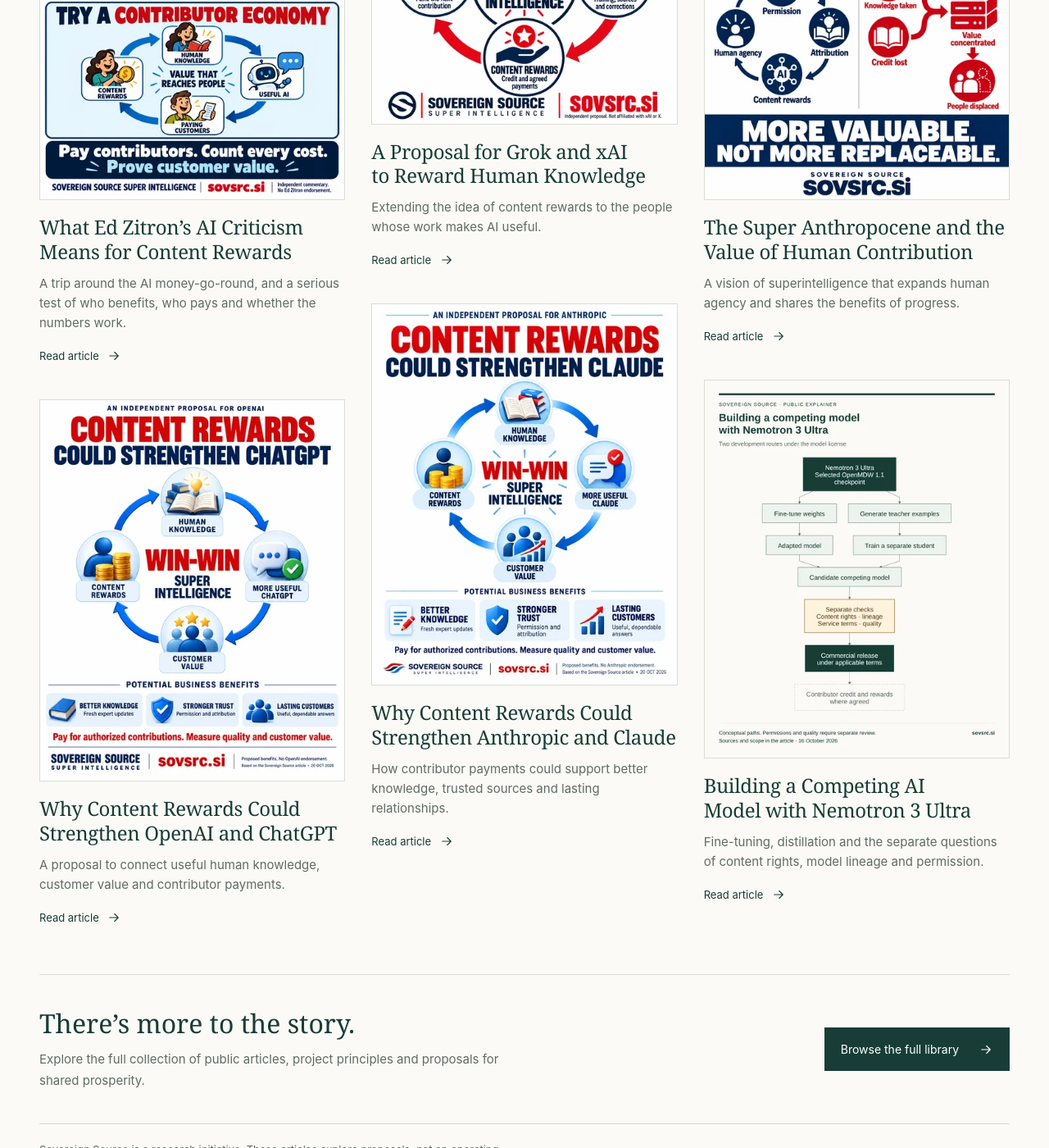
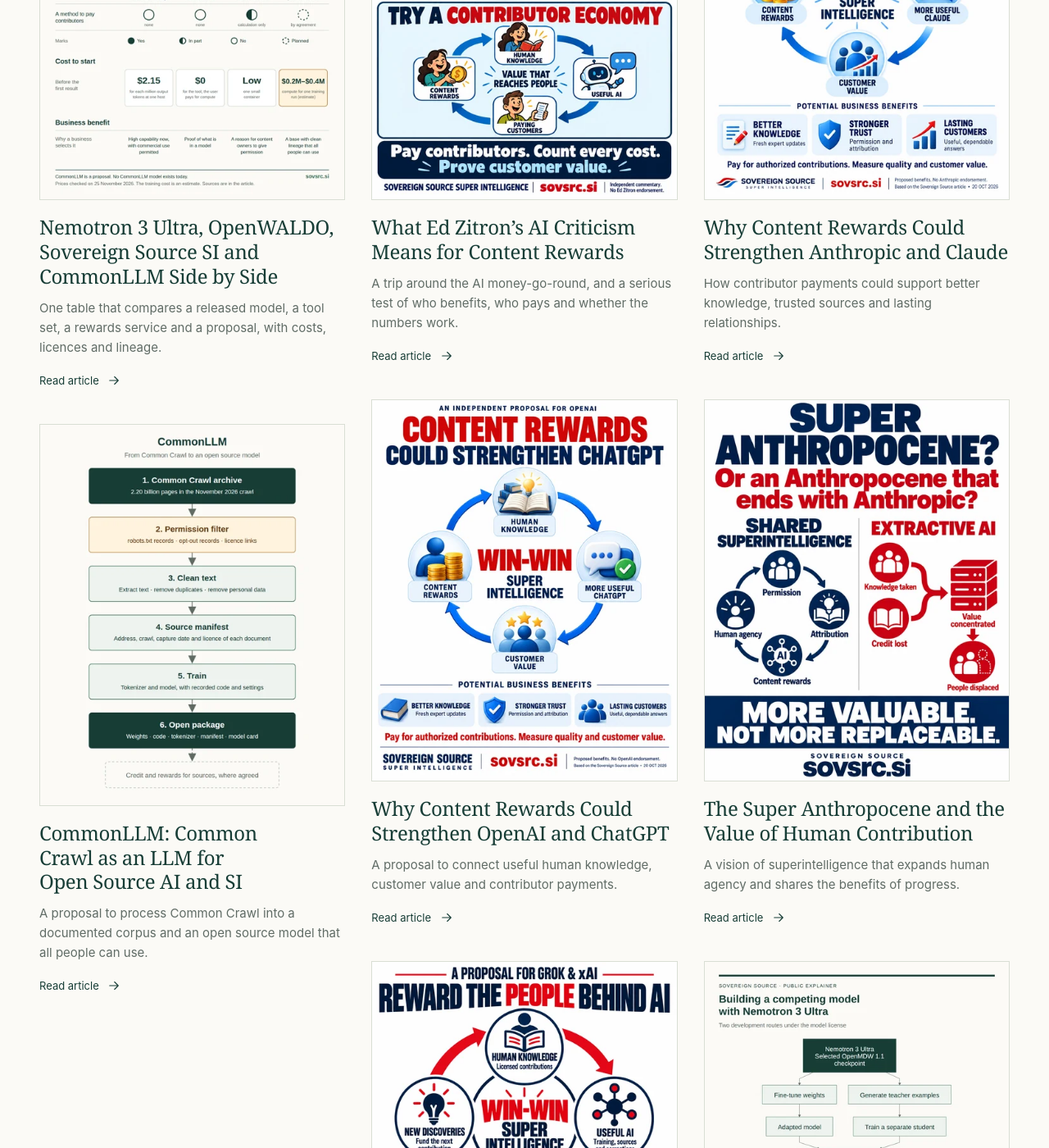
Before and after one commit to niccolox/sovsrc-si-public, a Jekyll site: the page built from index.html, in a window 1280 px wide and 1400 px high, scrolled down 695 px. Shown: the whole window at 82% size. Built offline with Jekyll 4.4.1, drawn with Linux system fonts in a browser that asks for light colours; some of the changed text lies outside the part shown.

Commit message:
docs: publish CommonLLM proposal and four-project comparison
Add two articles to the public library and the home page:

- CommonLLM: a proposal to process Common Crawl into a documented
  corpus and an open source model.
- A comparison table of Nemotron 3 Ultra, OpenWALDO, Sovereign
  Source SI and CommonLLM, with an infographic and a diagram.

Add the diagrams, the infographic and the home page thumbnails.
Change the home page count text from six to eight articles.

Co-Authored-By: Claude Fable 5.2 <noreply@anthropic.com>

```diff
--- /dev/null
+++ b/assets/thumbnails/commonllm-common-crawl-pipeline-480.webp.json
@@ -0,0 +1,4 @@
+{
+  "prompt": "Origin: Sovereign Source public diagram, assets/diagrams/commonllm-common-crawl-pipeline.svg, written by hand as SVG. Rendered to PNG with headless Chrome at 1120x1400. Responsive WebP thumbnail; full composition preserved. Resized with ffmpeg to 480px width at quality 88. Original remains in assets/diagrams/commonllm-common-crawl-pipeline.png.",
+  "createdAt": "2026-11-25T22:31:36.000Z"
+}
--- /dev/null
+++ b/assets/thumbnails/commonllm-common-crawl-pipeline-960.webp.json
@@ -0,0 +1,4 @@
+{
+  "prompt": "Origin: Sovereign Source public diagram, assets/diagrams/commonllm-common-crawl-pipeline.svg, written by hand as SVG. Rendered to PNG with headless Chrome at 1120x1400. Responsive WebP thumbnail; full composition preserved. Resized with ffmpeg to 960px width at quality 88. Original remains in assets/diagrams/commonllm-common-crawl-pipeline.png.",
+  "createdAt": "2026-11-25T22:31:36.000Z"
+}
--- /dev/null
+++ b/assets/thumbnails/open-ai-projects-side-by-side-480.webp.json
@@ -0,0 +1,4 @@
+{
+  "prompt": "Origin: Sovereign Source public infographic, assets/infographics/open-ai-projects-side-by-side.svg, generated as SVG from the comparison table of the article. Rendered to PNG with headless Chrome at 1122x1402. Responsive WebP thumbnail; full composition preserved. Resized with ffmpeg to 480px width at quality 88. Original remains in assets/infographics/open-ai-projects-side-by-side.png.",
+  "createdAt": "2026-11-25T22:59:37.000Z"
+}
--- /dev/null
+++ b/assets/thumbnails/open-ai-projects-side-by-side-960.webp.json
@@ -0,0 +1,4 @@
+{
+  "prompt": "Origin: Sovereign Source public infographic, assets/infographics/open-ai-projects-side-by-side.svg, generated as SVG from the comparison table of the article. Rendered to PNG with headless Chrome at 1122x1402. Responsive WebP thumbnail; full composition preserved. Resized with ffmpeg to 960px width at quality 88. Original remains in assets/infographics/open-ai-projects-side-by-side.png.",
+  "createdAt": "2026-11-25T22:59:37.000Z"
+}
--- a/index.html
+++ b/index.html
@@ -5,6 +5,20 @@ description: Explore illustrated articles on AI, human knowledge, content reward
 is_home: true
 permalink: /
 stories:
+  - title: "Nemotron 3 Ultra, OpenWALDO, Sovereign Source SI and CommonLLM Side by Side"
+    url: /docs/NEMOTRON_OPENWALDO_SOVEREIGN_SOURCE_COMMONLLM_COMPARISON_ARTICLE.html
+    image: open-ai-projects-side-by-side
+    width: 1122
+    height: 1402
+    topic: sovereignty
+    summary: One table that compares a released model, a tool set, a rewards service and a proposal, with costs, licences and lineage.
+  - title: "CommonLLM: Common Crawl as an LLM for Open Source AI and SI"
+    url: /docs/COMMONLLM_COMMON_CRAWL_OPEN_SOURCE_LLM_ARTICLE.html
+    image: commonllm-common-crawl-pipeline
+    width: 1120
+    height: 1400
+    topic: sovereignty
+    summary: A proposal to process Common Crawl into a documented corpus and an open source model that all people can use.
   - title: What Ed Zitron’s AI Criticism Means for Content Rewards
     url: /docs/ED_ZITRON_CONTENT_REWARDS_ARTICLE.html
     image: ed-zitron-content-rewards-money-go-round
@@ -65,7 +79,7 @@ stories:
       <button type="button" data-topic="sovereignty" aria-pressed="false">Sovereign AI</button>
     </div>
   </div>
-  <p class="home-results" id="home-results" role="status" aria-live="polite" aria-atomic="true">Six illustrated articles from the public library.</p>
+  <p class="home-results" id="home-results" role="status" aria-live="polite" aria-atomic="true">Eight illustrated articles from the public library.</p>
   <ul class="story-gallery" aria-label="Illustrated articles">
     {% for story in page.stories %}
     <li class="story-card" data-topic="{{ story.topic }}">
```
Also changed, not shown: docs/COMMONLLM_COMMON_CRAWL_OPEN_SOURCE_LLM_ARTICLE.md (added, +101 -0 lines), docs/NEMOTRON_OPENWALDO_SOVEREIGN_SOURCE_COMMONLLM_COMPARISON_ARTICLE.md (added, +82 -0 lines), README.md, assets/diagrams/commonllm-common-crawl-pipeline.png (added), assets/diagrams/commonllm-common-crawl-pipeline.svg (added), assets/diagrams/open-ai-stack-four-parts.png (added), assets/diagrams/open-ai-stack-four-parts.svg (added), assets/infographics/open-ai-projects-side-by-side.png (added), assets/infographics/open-ai-projects-side-by-side.svg (added), assets/thumbnails/commonllm-common-crawl-pipeline-480.webp (added), assets/thumbnails/commonllm-common-crawl-pipeline-960.webp (added), assets/thumbnails/open-ai-projects-side-by-side-480.webp (added), assets/thumbnails/open-ai-projects-side-by-side-960.webp (added).
